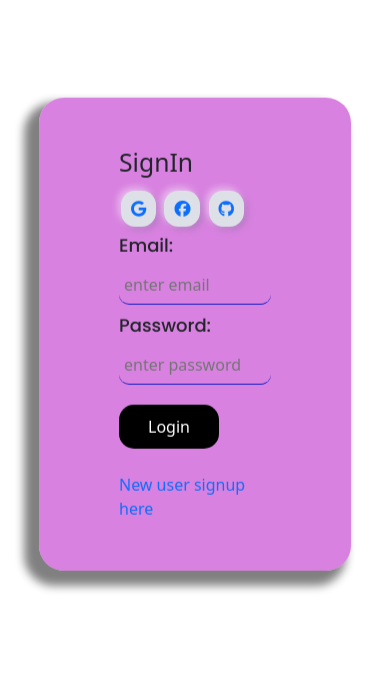
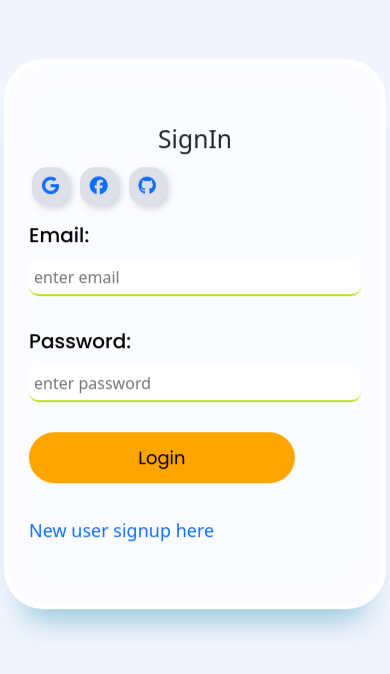
Before and after one commit to Mdsamir92/crud, a React (Create React App) app: page / in a window 390 px wide. Shown: the part 130-804 px from the top of the page. Built offline with nearby package versions, Linux system fonts and the light colour scheme.

Commit message:
Update Login.css

```diff
--- a/src/components/login/Login.css
+++ b/src/components/login/Login.css
@@ -1,49 +1,89 @@
 @import url('https://fonts.googleapis.com/css2?family=Montserrat:wght@400;600;700&family=Poppins:ital,wght@0,300;0,400;0,500;0,600;1,500&family=Roboto:ital@0;1&display=swap');
 
+body{
+  background-color: #f2f5fdec;
+}
+.form-container {
+  background: rgba(255, 255, 255, 0.712);
+  backdrop-filter: blur(20px);
+  -webkit-backdrop-filter: blur(8px);
+  position: absolute;
+  top: 55%;
+  left: 50%;
+  transform: translate(-50%, -50%);
+  border-radius: 40px;
+  padding: 30px 40px;
+  width: 50%;
 
-input {
+  border: 5px solid rgb(255, 255, 255);
+  box-shadow: rgba(133, 189, 215, 0.8784313725) 0px 30px 30px -20px;
 
-  padding: 7px 5px;
-  margin: 7px 0px;
+
+}
+
+.form-container h2{
+  text-align: center;
+}
+
+
+input{
+  width: 80%;
+  padding: 5px 5px;
+  margin-bottom: 20px;
   border-radius: 10px;
   border: none;
   outline: none;
-  background: transparent;
-  border-bottom: 1px solid rgb(19, 31, 196);
+  /* background: transparent; */
+  border-bottom: 2px solid rgb(188, 226, 19);
+  caret-color: rgb(255, 81, 0);
+  background-color: rgb(255, 255, 255);
+}
+
+
+
+input:focus {
+
+  color: white;
+  background: black;
+  font-size: 20px;
+  border: 3px solid cyan;
+  box-shadow: 0 8px 32px 0 rgba(143, 149, 226, 0.3);
+  transition: .3s ease-in-out;
+}
+
+.login-btn {
+  width: 80%;
+  margin: 10px 0px;
+  padding: 12px 0px;
+  border: none;
+  outline: none;
+  border-radius: 30px;
+  position: relative;
+  transition: color 0.4s linear;
+  font-size: 18px;
+  font-family: 'Poppins', sans-serif;
+  background-color: orange;
+  color: black;
+
 
 }
 
-input:focus {
-  background: #000;
-  color: #dde1e7;
-  border: 2px solid cyan;
-  box-shadow: 0 8px 32px 0 rgba(143, 149, 226, 0.3);
+.login-btn:hover {
+  background-color: #000;
+  color: white;
+
 }
 
-.login-btn {
+.checkbox {
+  cursor: pointer;
+  width: 5% !important;
 
-  width: 100px;
-  padding:10px 15px;
-  border-radius: 15px;
-  background-color: black;
-  color: white;
-  border: none;
-  cursor: pointer;
-  margin-top: 13px;
-  transition: width 0.5s linear;
-}
-
-.login-btn:hover {
-  background: cyan;
-  color: black;
-  transition: 1s;
-  width: 130px;
-  box-shadow: 0 8px 30px 0 rgb(199, 200, 241);
 }
 label {
   font-family: 'Poppins', sans-serif;
-  font-size: 18px;
-
+  font-size: 20px;
+  color: #000;
+  padding: 10px 0px;
 }
 .toastBody {
   color: pink;
@@ -52,39 +92,24 @@ label {
 
 
 
-.social-icons i{
-  padding: 12px 12px;
-  margin: 8px 5px;
-  font-size: 22px;
-  background: white;
-  border-radius: 50%;
-  box-shadow: -3px -3px 7px #ffffff73,3px 3px 7px rgba(94,104,121,0.288);
 
-}
-.social-icons i:hover{
-  transition: all 0.5s linear;
-  background:#dde1e7;
-  box-shadow: inset -3px -3px 7px #ffffff73 ,
-  inset 3px 3px 7px rgba(94,104,121,0.288);
-  border-radius: 20%;
-  padding: 10px;
-}
 
 @media(max-width:768px) {
 
+  .form-container {
+    padding: 60px 20px;
+    width: 98%;
+    margin: 0px;
+  }
 
-  input {
+  input{
     width: 100%;
   }
 
-  .social-icons i{
-    padding: 10px 10px;
-    margin: 5px 2px;
-    font-size: 16px;
-    background: #dde1e7;
-    border-radius: 40%;
-    box-shadow: -3px -3px 7px #ffffff73,3px 3px 7px rgba(94,104,121,0.288);
+  a{
+    font-size: 18px;
+  }
+
+
 
 }
-
-}
```
